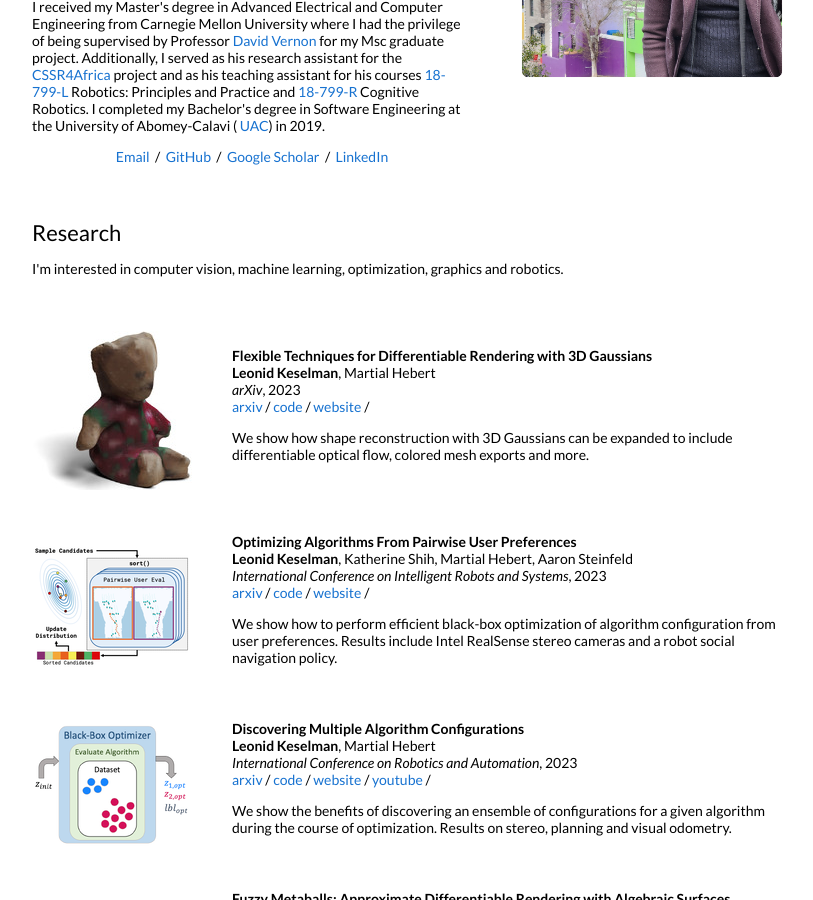
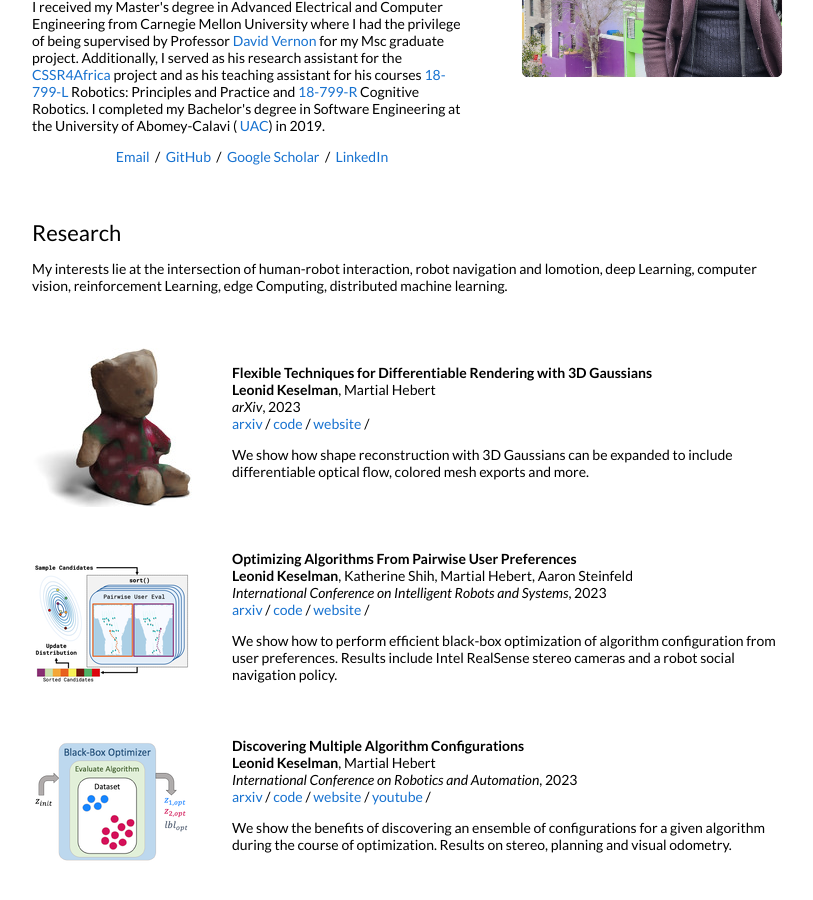
Before and after one commit to pamely/pamely.github.io, a Jekyll site: the page built from _posts/2023-08-28-3dgaussians.markdown, in a window 1280 px wide and 900 px high, scrolled down 311 px. Shown: the whole window, without its empty margins (228-1041 px from the left). Built offline with Jekyll 4.4.1, drawn with Linux system fonts in a browser that asks for light colours.

Commit message:
Update default.html

```diff
--- a/_layouts/default.html
+++ b/_layouts/default.html
@@ -63,7 +63,7 @@
             <td style="padding:2.5%;width:100%;vertical-align:middle">
               <h2>Research</h2>
               <p>
-                I'm interested in computer vision, machine learning, optimization, graphics and robotics.
+                My interests lie at the intersection of human-robot interaction, robot navigation and lomotion, deep Learning, computer vision, reinforcement Learning, edge Computing, distributed machine learning.
               </p>
             </td>
           </tr>
```
